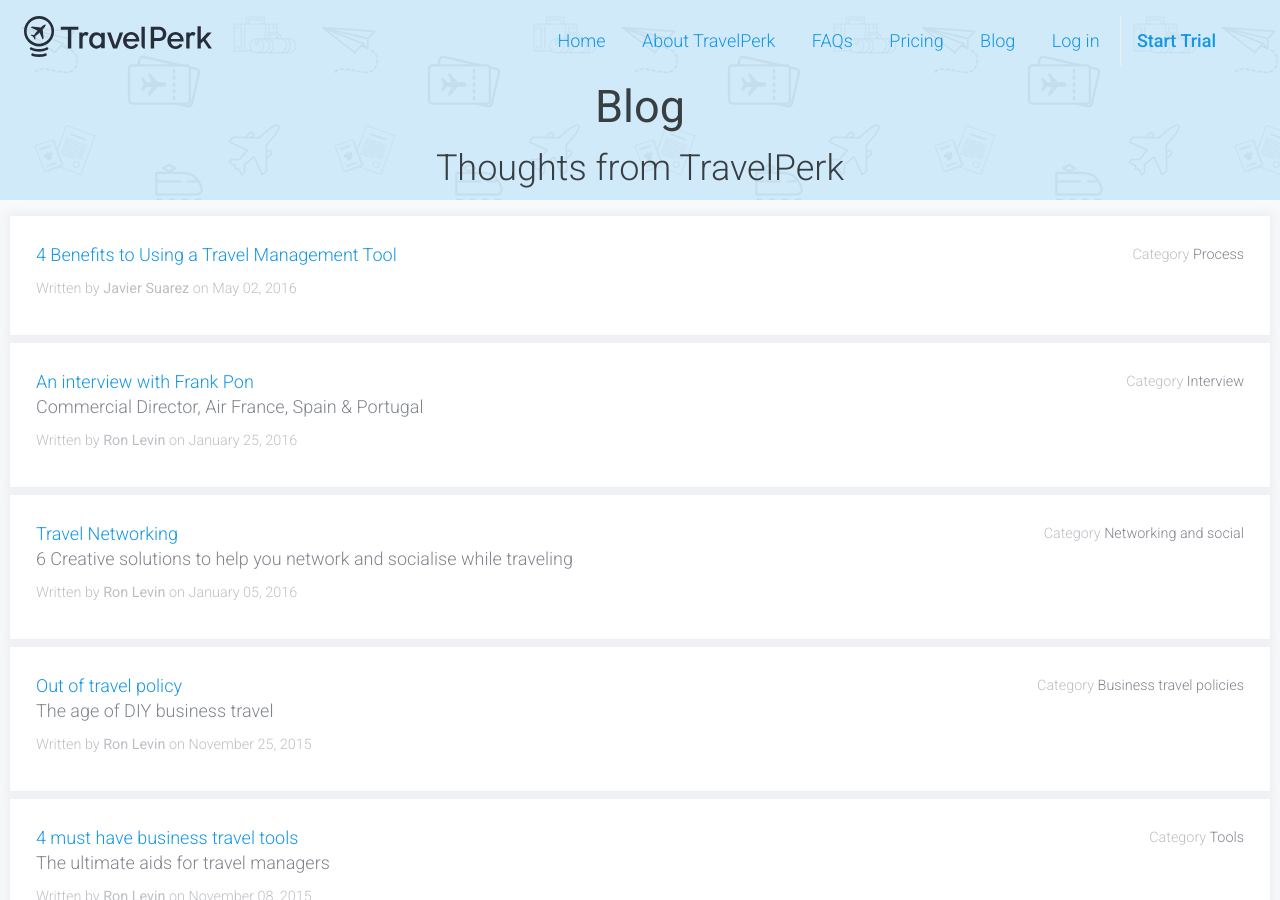
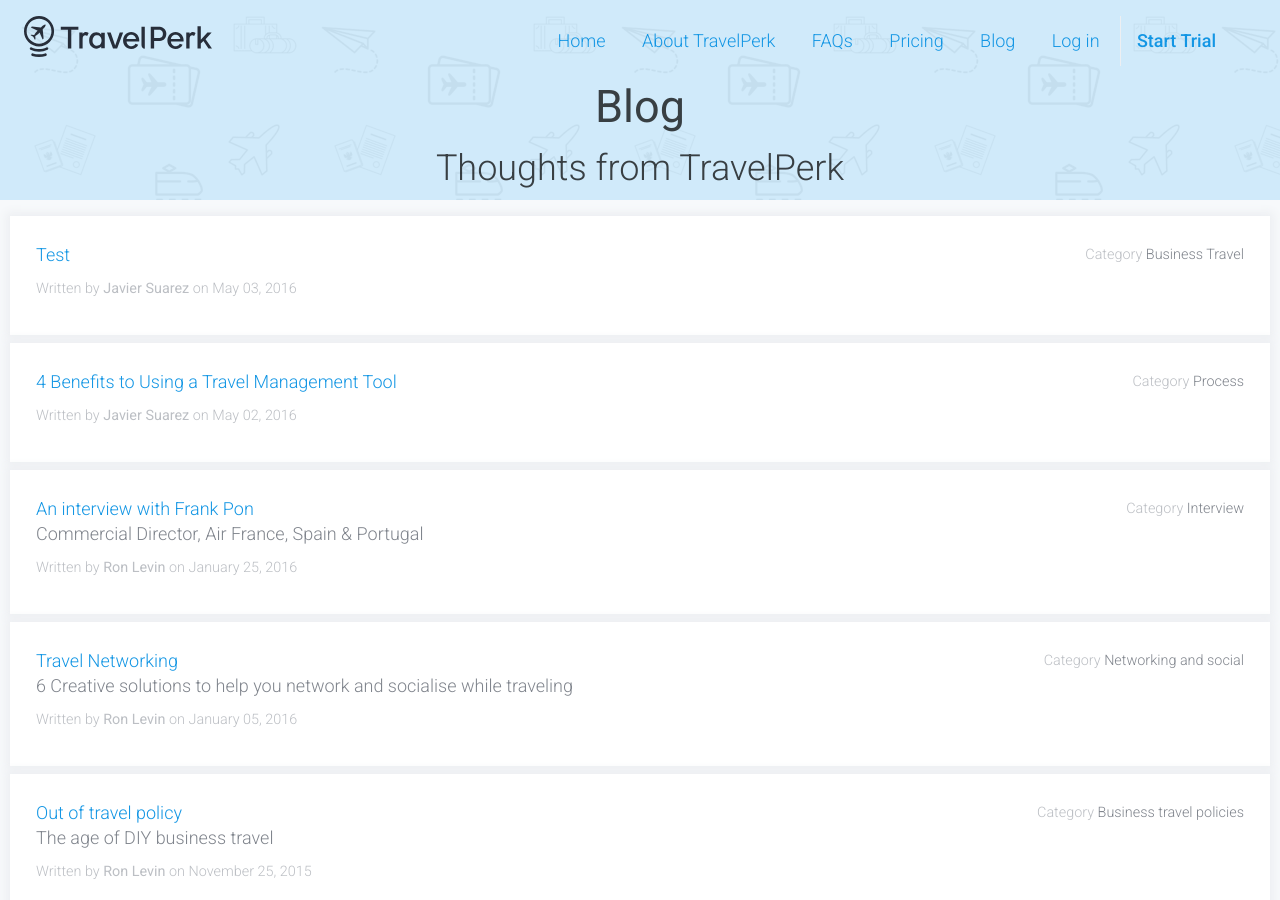
Before and after one commit to northswiss/jekyll-boilerplate, a Jekyll site: the page built from pages/blog.html, in a window 1280 px wide and 900 px high. Built offline with Jekyll 4.4.1, drawn with Linux system fonts in a browser that asks for light colours; nearby versions of some CDN libraries.

Commit message:
Fixed default meta data for blog articles

```diff
--- a/_config.yml
+++ b/_config.yml
@@ -19,11 +19,12 @@
 defaults:
   -
     scope:
-      path: "posts"
+      path: ""
       type: "posts"
     values:
       layout: "post"
-      author: "Ron Levin"
+      author: "Javier Suarez"
+      category: "Business Travel"
   -
     scope:
       path: "pages"
```
Also changed, not shown: _posts/2016-05-03-test.md (+1 -1 lines).
